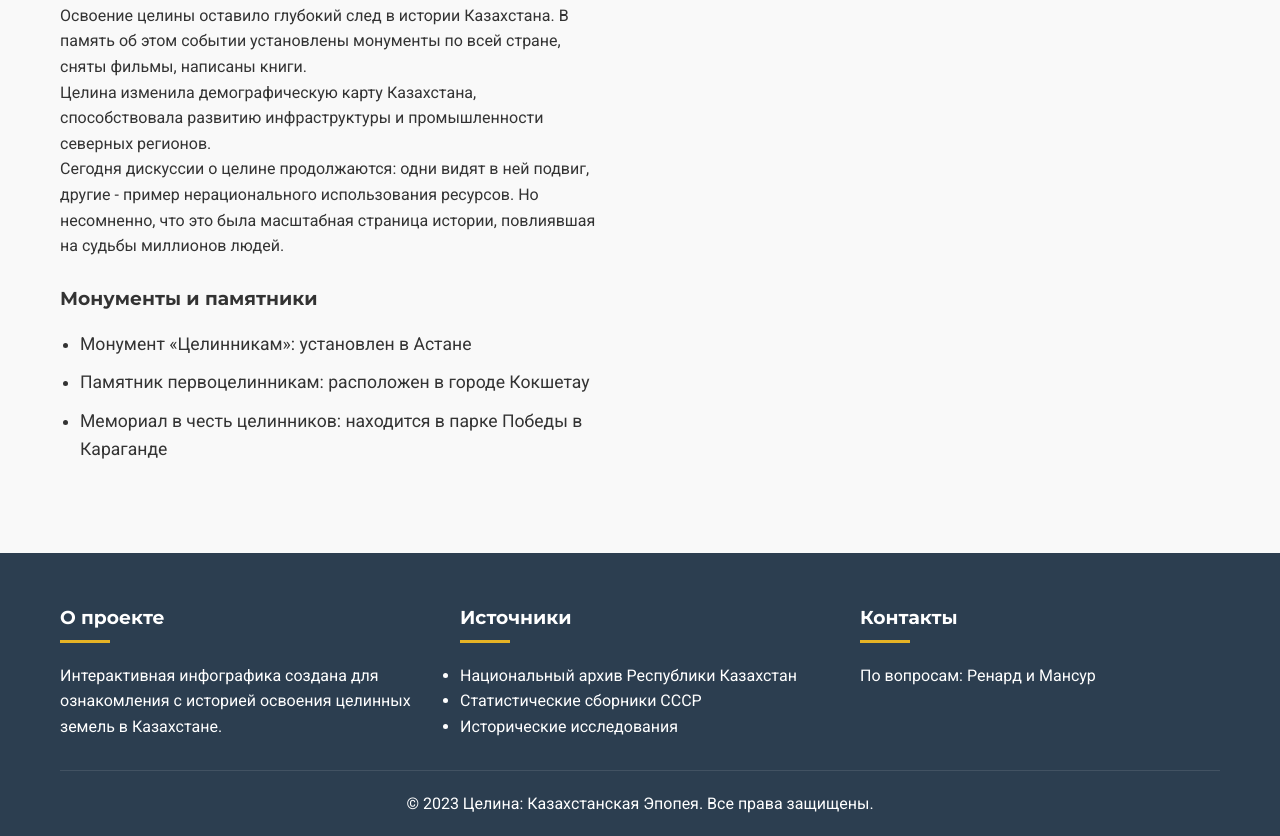
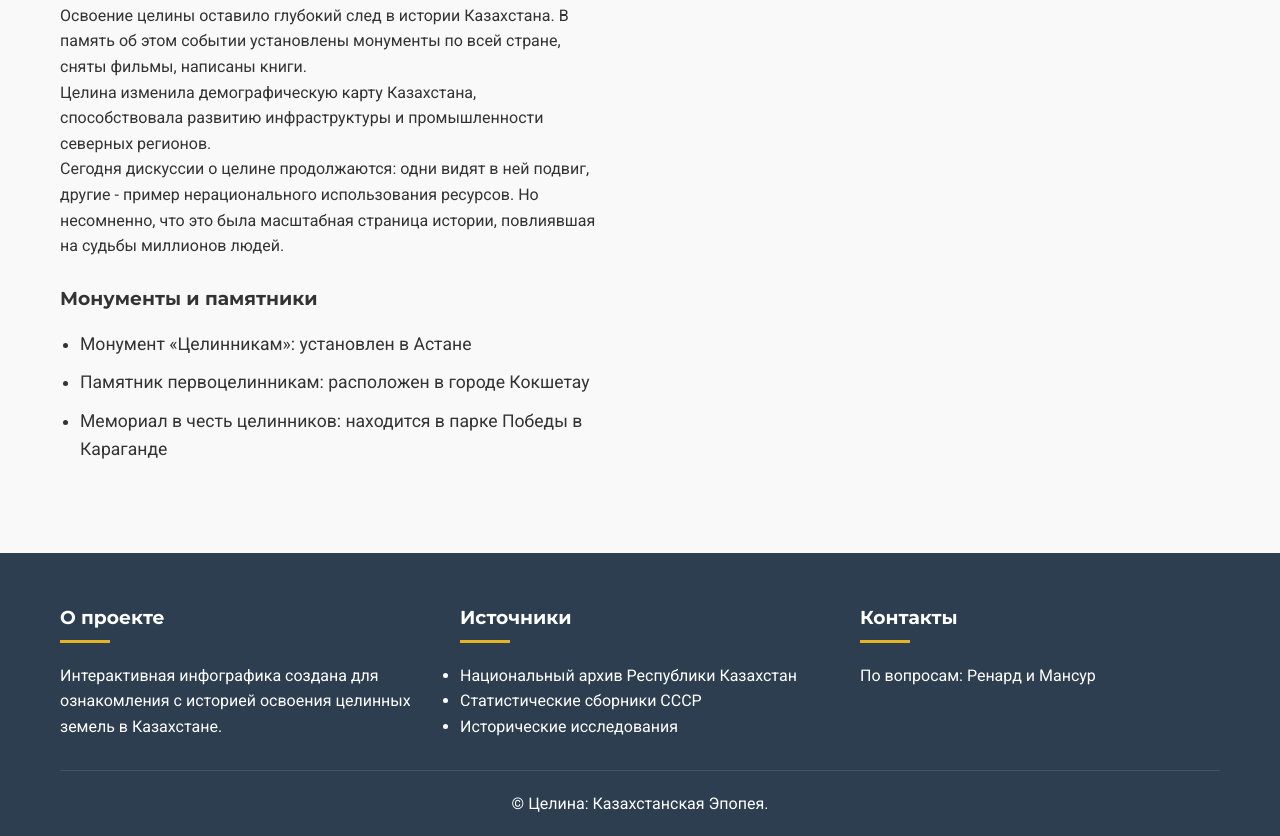
Before and after one commit to Renard-admin/Try2, a plain HTML site: page index.html in a window 1280 px wide. Shown: the part 5468-6304 px from the top of the page. Drawn offline with nearby package versions, Linux system fonts and the light colour scheme.

Commit message:
Update index.html

```diff
--- a/index.html
+++ b/index.html
@@ -966,7 +966,7 @@
                 </div>
             </div>
             <div class="footer-bottom">
-                <p>&copy; 2023 Целина: Казахстанская Эпопея. Все права защищены.</p>
+                <p>&copy; Целина: Казахстанская Эпопея.</p>
             </div>
         </div>
     </footer>
```
